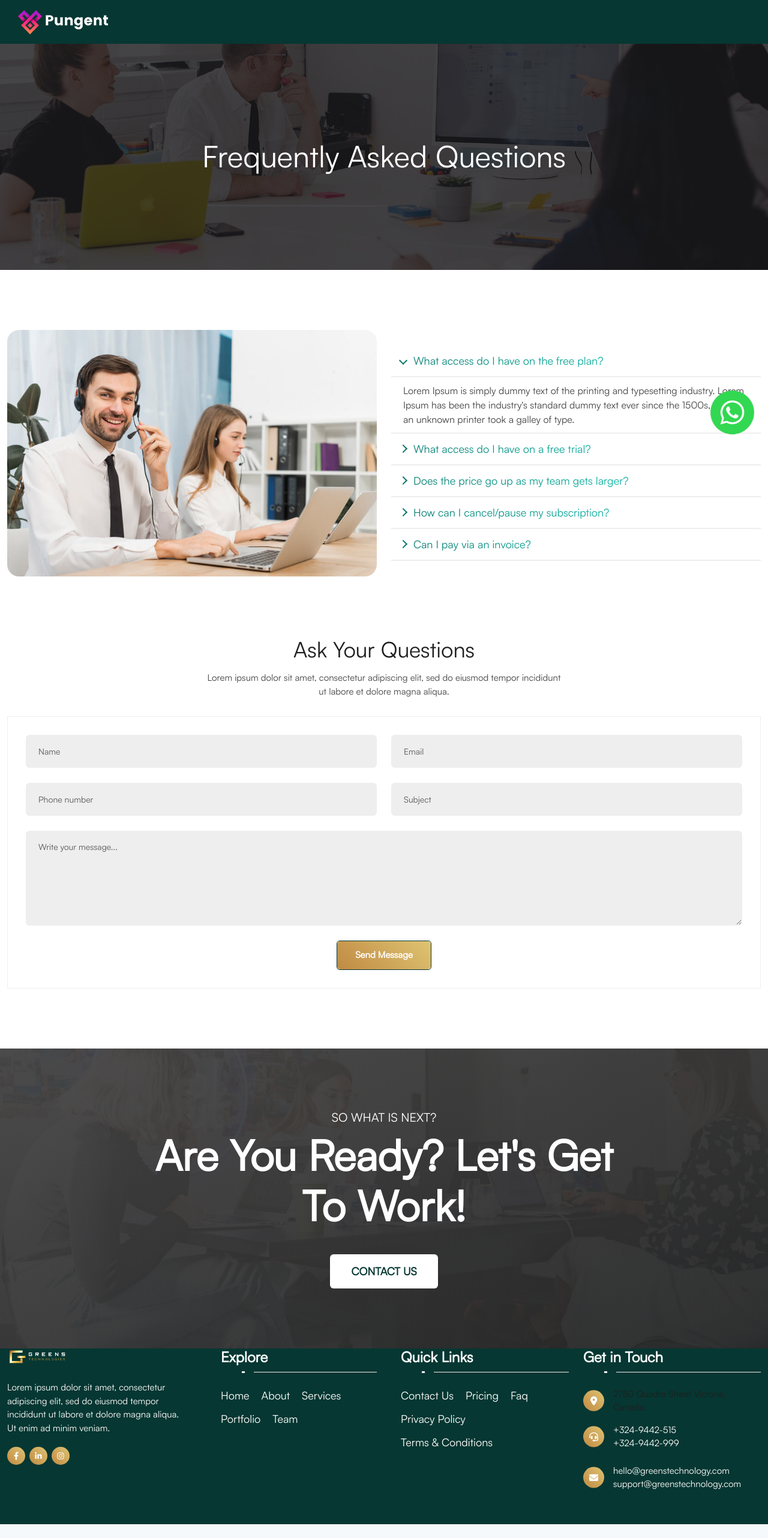
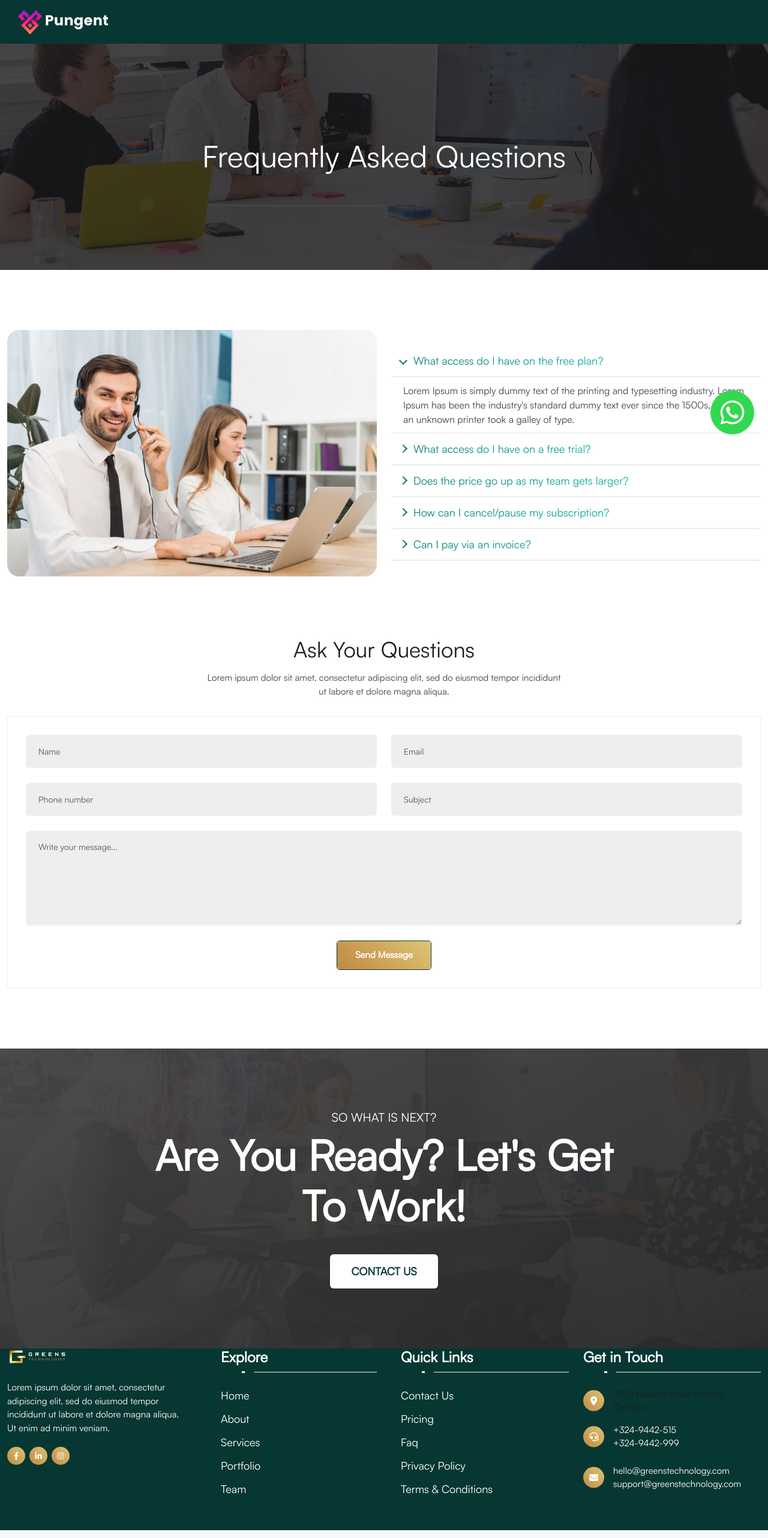
Before and after one commit to ithotsdevsabari/Greens-Technology-latest, a Next.js app: page /faq in a window 1280 px wide. Shown: the top 2564 px of the page at 60% size. Built offline with nearby package versions, Linux system fonts and the light colour scheme.

Commit message:
stylinfg issue fixed

```diff
--- a/public/styles/greens.css
+++ b/public/styles/greens.css
@@ -610,3 +610,18 @@ border-radius: 8px 8px 0 0;
   transform: translate(0, 0)
   }
   }
+
+
+  .single-footer-widget ul.list li {
+    /* margin-bottom: 12px; */
+    width: 100% !important;
+  }
+
+  @media screen and (max-width: 767px) {
+    .single-footer-widget ul.get-in-touch li i {
+      top: 10px !important;
+      width: 30px;
+      height: 30px;
+      line-height: 30px;
+    }
+  }
```
